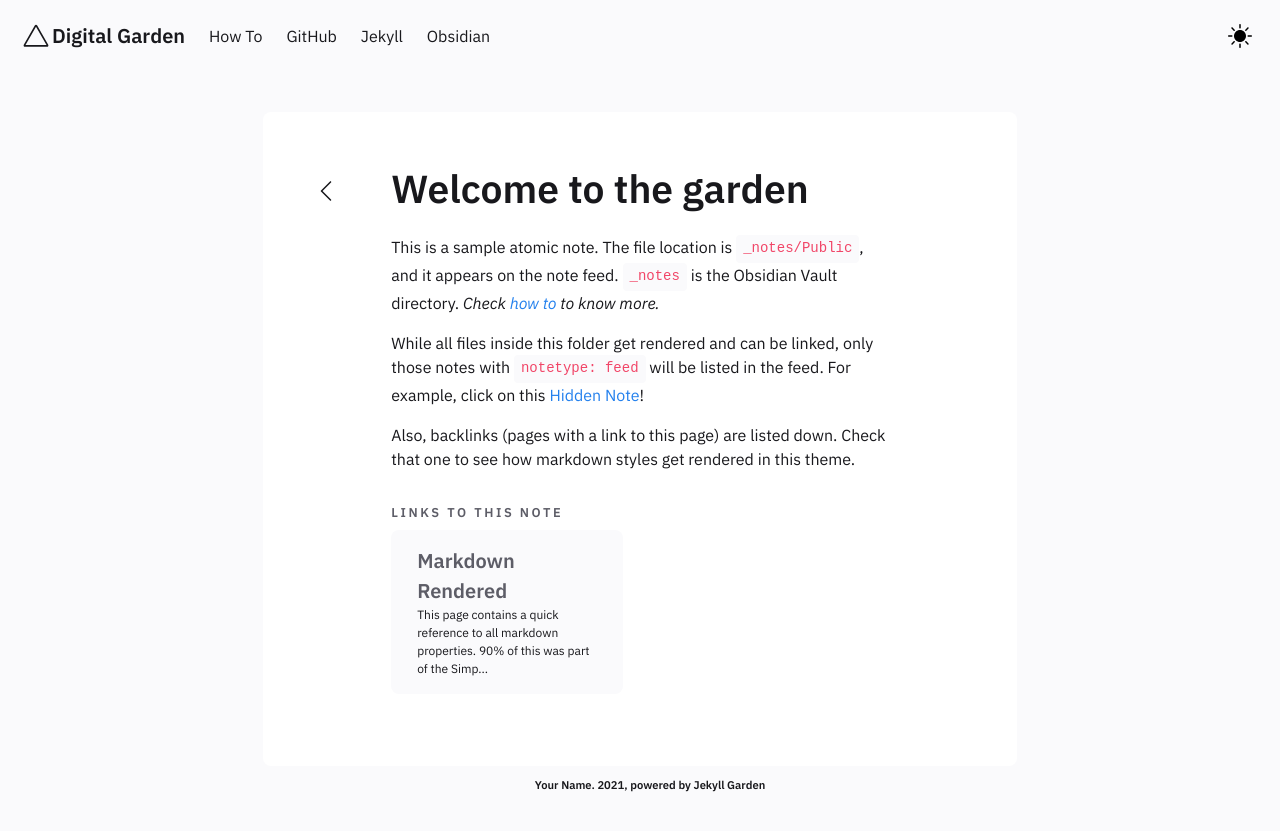
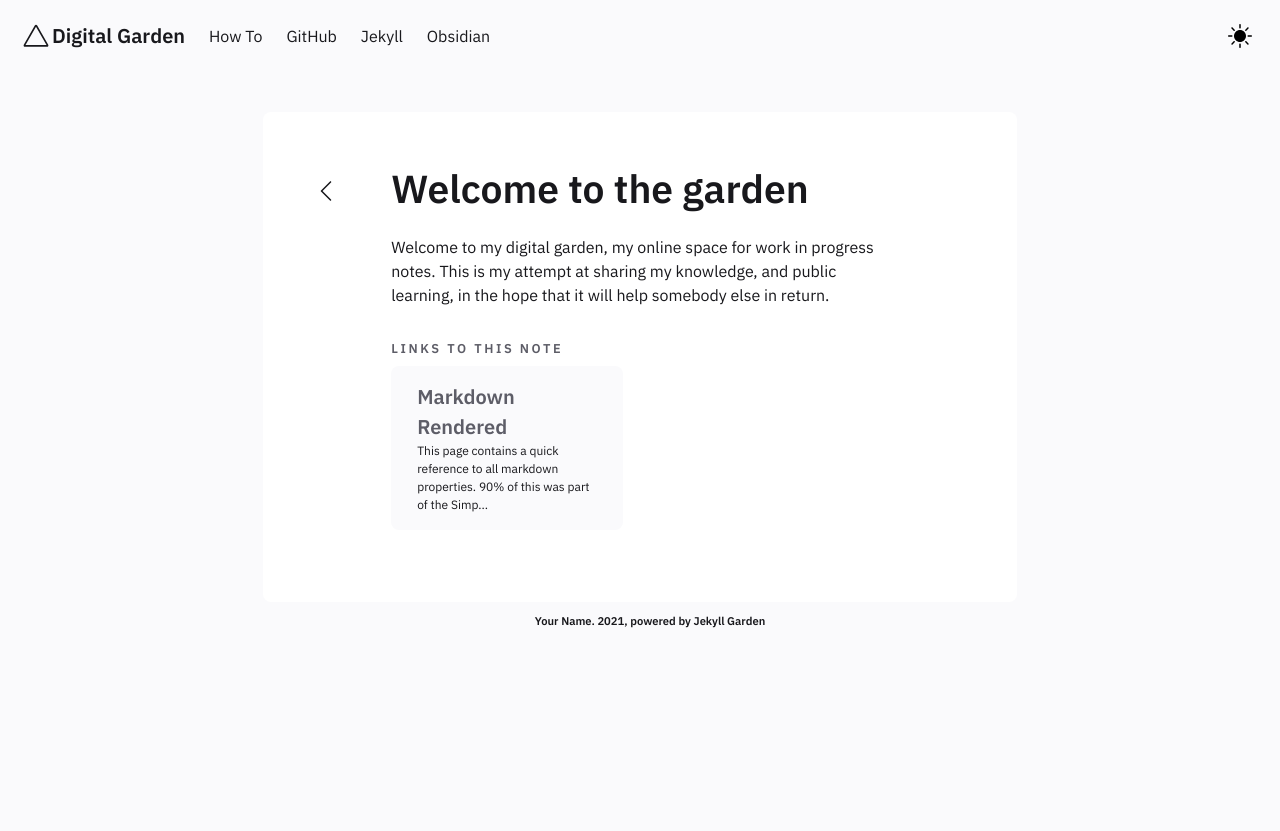
Before and after one commit to dplass/dplass.github.io, a Jekyll site: the page built from _notes/Public/Welcome to the garden.md, in a window 1280 px wide. Shown: the top 831 px of the page. Built offline with Jekyll 4.4.1, drawn with Linux system fonts in a browser that asks for light colours.

```diff
--- a/_notes/Public/Welcome to the garden.md
+++ b/_notes/Public/Welcome to the garden.md
@@ -4,8 +4,5 @@ notetype : feed
 date : 15-04-2021
 ---
 
-This is a sample atomic note. The file location is `_notes/Public`, and it appears on the note feed. `_notes` is the Obsidian Vault directory. _Check  <a href="../posts/how-to"> how to </a> to know more._
-
-While all files inside this folder get rendered and can be linked, only those notes with `notetype: feed` will be listed in the feed. For example, click on this [[Hidden Note]]!
-
-Also, backlinks (pages with a link to this page) are listed down. Check that one to see how markdown styles get rendered in this theme.
+Welcome to my digital garden, my online space for work in progress notes.
+This is my attempt at sharing my knowledge, and public learning, in the hope that it will help somebody else in return.
```
Also changed, not shown: _notes/Test.md (added, +5 -0 lines), 2 other files.
